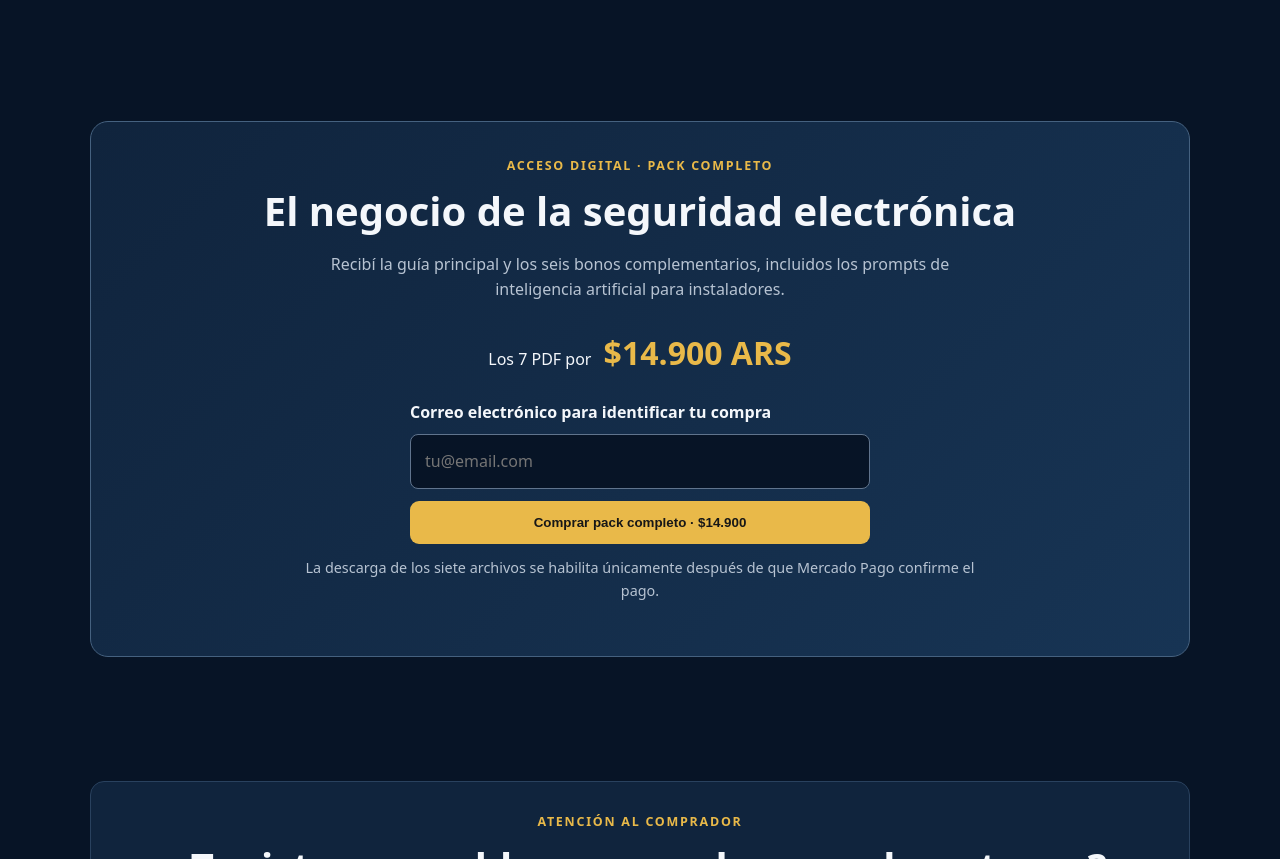
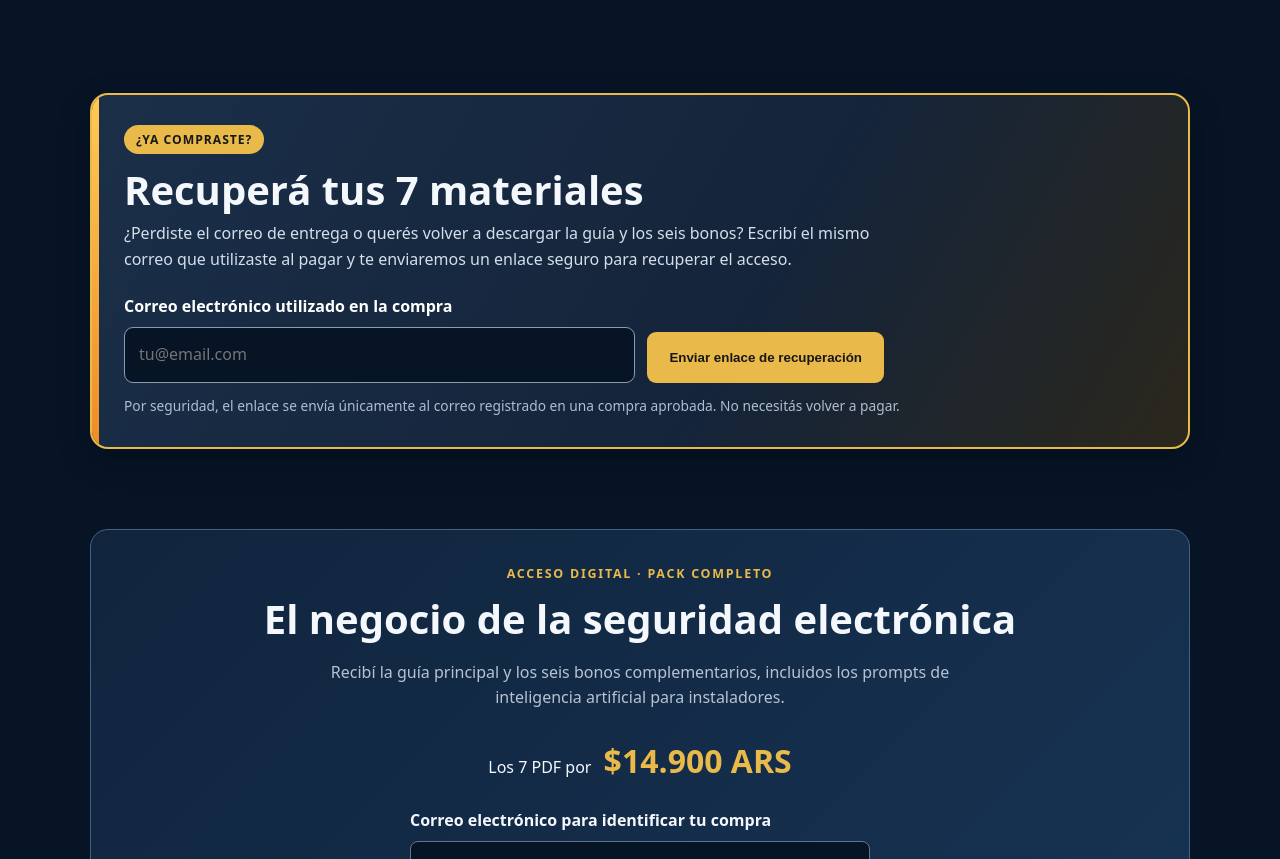
Before and after one commit to solucionesntec/solucionesntec-guia-digital, a plain HTML site: page index.html in a window 1280 px wide. Shown: the part 2707-3566 px from the top of the page. Drawn offline with Linux system fonts and the light colour scheme.

Commit message:
Add prominent recover-my-purchase section

```diff
--- a/index.html
+++ b/index.html
@@ -18,6 +18,23 @@
 @keyframes cta-pulse{0%,100%{box-shadow:0 9px 28px rgba(0,0,0,.42),0 0 0 5px rgba(233,185,73,.15)}50%{box-shadow:0 9px 28px rgba(0,0,0,.42),0 0 0 9px rgba(233,185,73,0)}}
 @media(max-width:600px){.floating-cta{left:14px;right:14px;bottom:14px;justify-content:center;border-radius:14px;padding:11px 16px}.floating-cta .cta-icon{width:39px;height:39px}.floating-cta .cta-title{font-size:.92rem}}
 @media(prefers-reduced-motion:reduce){.floating-cta{animation:none;transition:none}}
+
+
+/* Recovery panel: visually separated from the purchase offer */
+.recovery-section{padding:34px 0 18px}
+.recovery-panel{position:relative;overflow:hidden;background:linear-gradient(120deg,#1b2f49 0%,#14243a 60%,#2b271c 100%);border:2px solid #e9b949;border-radius:18px;padding:30px 32px;box-shadow:0 12px 32px rgba(0,0,0,.28)}
+.recovery-panel:before{content:"";position:absolute;inset:0 auto 0 0;width:7px;background:linear-gradient(#ffca55,#ee8c27)}
+.recovery-tag{display:inline-block;background:#e9b949;color:#171717;border-radius:99px;padding:5px 12px;font-size:.76rem;font-weight:900;letter-spacing:.08em;text-transform:uppercase}
+.recovery-panel h2{margin:13px 0 8px}
+.recovery-panel .recovery-copy{max-width:760px;color:#d5dfeb;margin:0}
+.recovery-form{display:grid;grid-template-columns:minmax(0,1fr) auto;gap:12px;align-items:end;max-width:760px;margin-top:22px}
+.recovery-form label{display:block;font-weight:800;margin-bottom:7px;color:#fff}
+.recovery-form input{width:100%;min-width:0;padding:14px;border-radius:9px;border:1px solid #8b9bb0;background:#071426;color:#fff;font:inherit}
+.recovery-form button{min-height:51px;white-space:nowrap;background:#e9b949;color:#171717}
+.recovery-form button:disabled{opacity:.65;cursor:wait}
+.recovery-status{margin:14px 0 0;color:#f3d27d;max-width:760px;overflow-wrap:anywhere}
+.recovery-note{font-size:.86rem;color:#aebed0;margin:12px 0 0}
+@media(max-width:650px){.recovery-section{padding:24px 0 10px}.recovery-panel{padding:25px 20px}.recovery-form{grid-template-columns:1fr}.recovery-form button{width:100%;white-space:normal}}
 
 </style>
 </head>
@@ -65,6 +82,26 @@
 <article class="card"><h3>Técnicos independientes</h3><p>Para sumar herramientas de gestión, comunicación, marketing e inteligencia artificial.</p></article>
 </div>
 </div></section>
+
+<section id="recuperar" class="recovery-section">
+  <div class="wrap">
+    <div class="recovery-panel">
+      <span class="recovery-tag">¿Ya compraste?</span>
+      <h2>Recuperá tus 7 materiales</h2>
+      <p class="recovery-copy">¿Perdiste el correo de entrega o querés volver a descargar la guía y los seis bonos? Escribí el mismo correo que utilizaste al pagar y te enviaremos un enlace seguro para recuperar el acceso.</p>
+      <div class="recovery-form">
+        <div>
+          <label for="recovery-email">Correo electrónico utilizado en la compra</label>
+          <input id="recovery-email" type="email" autocomplete="email" placeholder="tu@email.com" required>
+        </div>
+        <button id="recovery-button" class="btn" type="button">Enviar enlace de recuperación</button>
+      </div>
+      <div id="recovery-status" class="recovery-status" role="status" aria-live="polite" hidden></div>
+      <p class="recovery-note">Por seguridad, el enlace se envía únicamente al correo registrado en una compra aprobada. No necesitás volver a pagar.</p>
+    </div>
+  </div>
+</section>
+
 <section id="comprar"><div class="wrap"><div class="offer">
 <div class="eyebrow">Acceso digital · Pack completo</div><h2>El negocio de la seguridad electrónica</h2>
 <p>Recibí la guía principal y los seis bonos complementarios, incluidos los prompts de inteligencia artificial para instaladores.</p>
@@ -76,7 +113,7 @@
 <section id="ayuda"><div class="wrap"><div class="card" style="text-align:center;padding:30px"><div class="eyebrow">Atención al comprador</div><h2>¿Tuviste un problema con el pago o la entrega?</h2><p class="lead" style="margin:0 auto 20px">¿Tu pago se realizó pero no recibiste los materiales, o tuviste algún inconveniente durante la compra? Escribinos a <strong>solucionesntec@gmail.com</strong>. En el correo, indicá la dirección que usaste al comprar y <strong>adjuntá el comprobante de pago de Mercado Pago</strong>. No necesitás informar ningún número de transacción.</p><a class="btn primary" href="mailto:solucionesntec@gmail.com?subject=Ayuda%20con%20mi%20compra%20-%20Pack%20Seguridad%20Electr%C3%B3nica&body=Hola%2C%20necesito%20ayuda%20con%20mi%20compra%20del%20Pack%20de%20Seguridad%20Electr%C3%B3nica.%0A%0ACorreo%20utilizado%20en%20la%20compra%3A%20%0A%0AAdjunto%20el%20comprobante%20de%20pago%20de%20Mercado%20Pago.">Enviar correo y adjuntar comprobante</a></div></div></section>
 </main>
 <footer><div class="wrap">© <span id="year"></span> Soluciones NTEC · Seguridad y tecnología · Soporte: <a href="mailto:solucionesntec@gmail.com" style="color:var(--gold)">solucionesntec@gmail.com</a></div></footer>
-<script src="config.js?v=2"></script><script src="app.js?v=email-status-3"></script><script>document.getElementById('year').textContent=new Date().getFullYear()</script>
+<script src="config.js?v=2"></script><script src="app.js?v=recovery-1"></script><script>document.getElementById('year').textContent=new Date().getFullYear()</script>
 
 <a class="floating-cta" href="#comprar" aria-label="Comprar el pack completo por 14.900 pesos">
   <span class="cta-icon" aria-hidden="true">↗</span>
```
